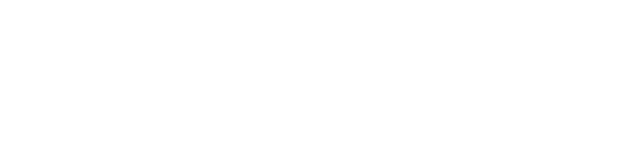
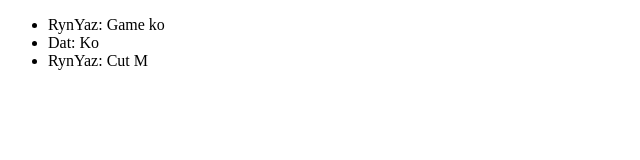
Before and after one commit to NguyenDacDat/Git-Sgroup.io, a plain HTML site: page public/index.html in a window 1280 px wide. Shown: the whole page, without its empty margins (0-640 px from the left). Drawn offline with Linux system fonts and the light colour scheme.

Commit message:
second commit

```diff
--- a/public/index.html
+++ b/public/index.html
@@ -8,5 +8,8 @@
     <link rel="stylesheet" href="../src/main.js" />
     <link rel="stylesheet" href="../assets/css/style.css" />
   </head>
-  <body></body>
+  <body>
+    <ul id="comment-blocks"></ul>
+    <script src="../src/main.js"></script>
+  </body>
 </html>
--- a/src/main.js
+++ b/src/main.js
@@ -0,0 +1,67 @@
+const users = [
+  {
+    id: 1,
+    name: "RynYaz",
+  },
+  {
+    id: 2,
+    name: "Dat",
+  },
+];
+const comments = [
+  {
+    id: 1,
+    user_id: 1,
+    content: "Game ko",
+  },
+  {
+    id: 2,
+    user_id: 2,
+    content: "Ko",
+  },
+  {
+    id: 3,
+    user_id: 1,
+    content: "Cut M",
+  },
+];
+getComments = () => {
+  return new Promise((resolve) => {
+    setTimeout(() => {
+      resolve(comments);
+    }, 1000);
+  });
+};
+getComments()
+  .then((comments) => {
+    let usersIds = comments.map((comment) => {
+      return comment.user_id;
+    });
+    return getUsersByIds(usersIds).then((users) => {
+      return {
+        users: users,
+        comments: comments,
+      };
+    });
+  })
+  .then((data) => {
+    let commentBlocks = document.querySelector("#comment-blocks");
+    let html = "";
+    data.comments.forEach((comment) => {
+      let user = users.find((user) => {
+        return user.id === comment.user_id;
+      });
+      html += `<li>${user.name}: ${comment.content}</li>`;
+    });
+    commentBlocks.innerHTML = html;
+  });
+getUsersByIds = (usersIds) => {
+  return new Promise((resolve) => {
+    var results = users.filter((user) => {
+      return usersIds.includes(user.id);
+    });
+    setTimeout(() => {
+      resolve(results);
+    });
+  });
+};
```
